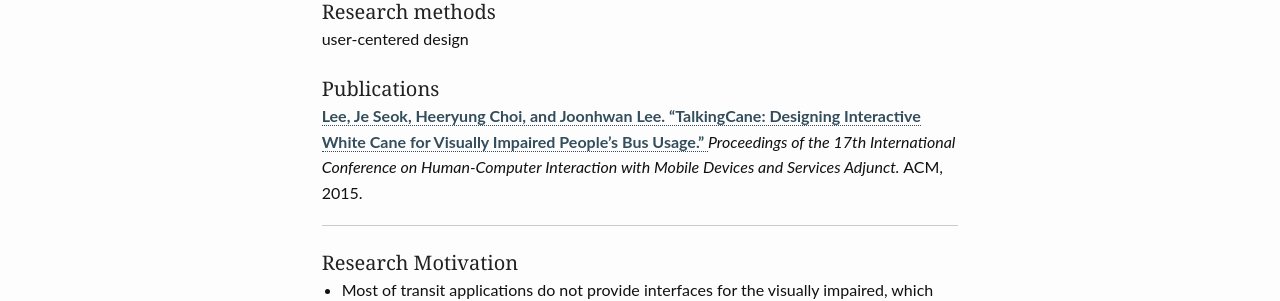
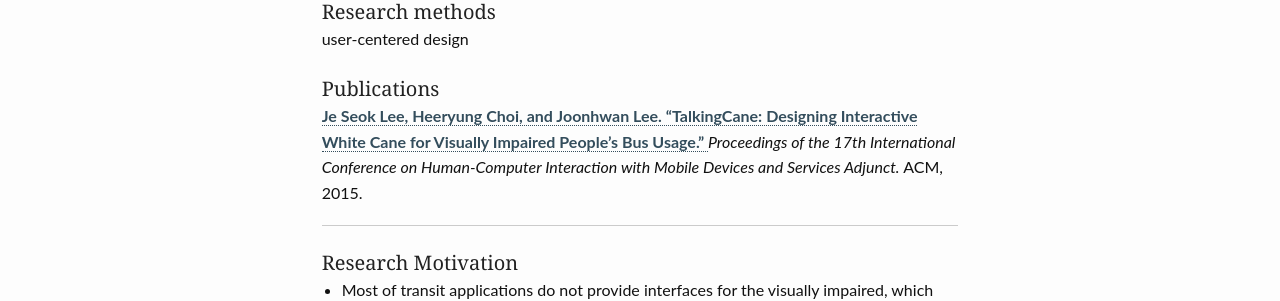
Before and after one commit to heeryung/heeryung.github.com, a Jekyll site: the page built from pages/talkingcane.md, in a window 1280 px wide. Shown: the part 444-745 px from the top of the page. Built offline with Jekyll 4.4.1, drawn with Linux system fonts in a browser that asks for light colours.

```diff
--- a/pages/talkingcane.md
+++ b/pages/talkingcane.md
@@ -21,7 +21,7 @@
 
 <h4> Publications </h4>
 <a href = "http://dl.acm.org/citation.cfm?id=2793686">
-Lee, Je Seok, Heeryung Choi, and Joonhwan Lee. "TalkingCane: Designing Interactive White Cane for Visually Impaired People's Bus Usage." </a> <em>Proceedings of the 17th International Conference on Human-Computer Interaction with Mobile Devices and Services Adjunct.</em> ACM, 2015.
+Je Seok Lee, Heeryung Choi, and Joonhwan Lee. "TalkingCane: Designing Interactive White Cane for Visually Impaired People's Bus Usage." </a> <em>Proceedings of the 17th International Conference on Human-Computer Interaction with Mobile Devices and Services Adjunct.</em> ACM, 2015.
 
 
 <hr>
```
